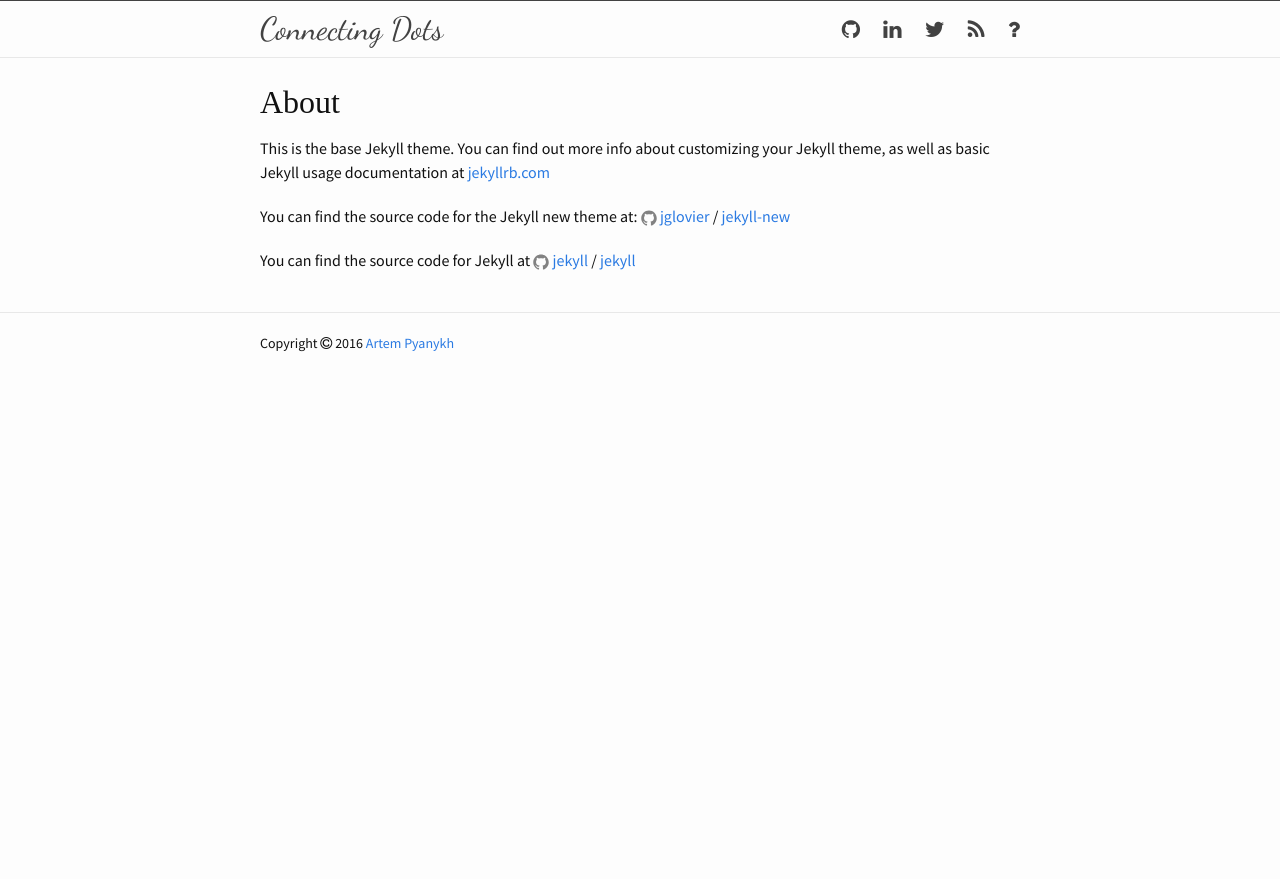
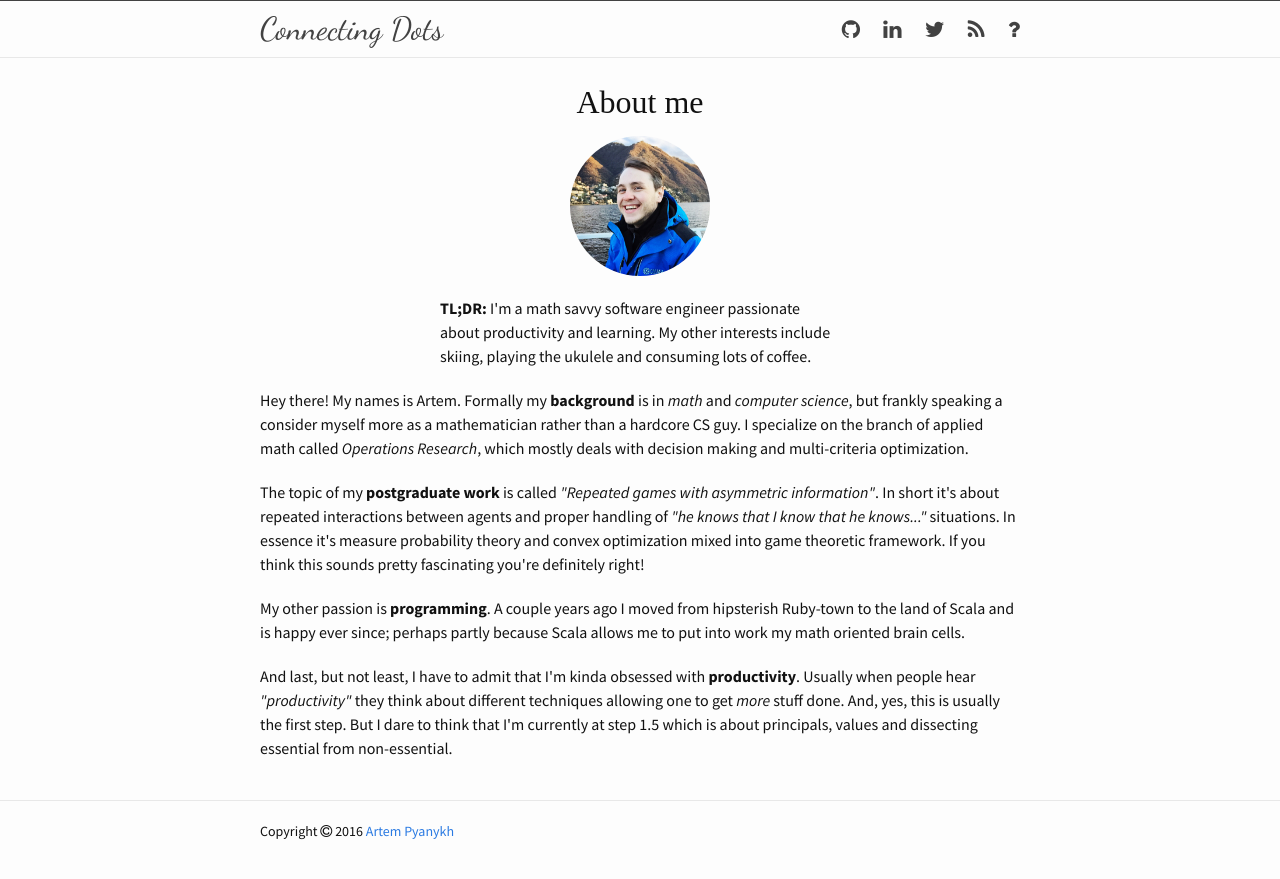
Before and after one commit to artempyanykh/blog, a Jekyll site: the page built from about.html, in a window 1280 px wide. Shown: the top 879 px of the page. Built offline with Jekyll 4.4.1, drawn with Linux system fonts in a browser that asks for light colours; nearby versions of some CDN libraries; some web fonts are replaced.

Commit message:
Add an 'about' page

```diff
--- a/_config.yml
+++ b/_config.yml
@@ -10,7 +10,7 @@ title: Connecting Dots
 email: artem.pyanykh@gmail.com
 description: > # this means to ignore newlines until "baseurl:"
   Math, programming, productivity -- these are the topics that interest me the most.
-  And that is what I may write about from time to time.
+  When I happen to find time I write something interesting on the subject.
 baseurl: "" # the subpath of your site, e.g. /blog
 url: "https://artempyanykh.github.io" # the base hostname & protocol for your site
 twitter_username: artem_pyanykh
--- a/_includes/header.html
+++ b/_includes/header.html
@@ -9,15 +9,15 @@
             <span class=" fa fa-github fa-lg"></span>
         </a>
 
-        <a class="page-link" href="https://ru.linkedin.com/in/{{ site.linkedin_username }}/en">
+        <a class="page-link hide-on-mobile" href="https://ru.linkedin.com/in/{{ site.linkedin_username }}/en">
             <span class="fa fa-linkedin fa-lg"></span>
         </a>
 
-        <a class="page-link" href="https://twitter.com/{{ site.twitter_username }}">
+        <a class="page-link hide-on-mobile" href="https://twitter.com/{{ site.twitter_username }}">
             <span class=" fa fa-twitter fa-lg"></span>
         </a>
 
-        <a class="page-link" href="{{ "/feed.xml" | prepend: site.baseurl }}">
+        <a class="page-link hide-on-mobile" href="{{ "/feed.xml" | prepend: site.baseurl }}">
             <span class="fa fa-rss fa-lg"></span>
         </a>
 
--- a/_includes/icon-github.html
+++ /dev/null
@@ -1 +0,0 @@
-<a href="https://github.com/{{ include.username }}"><span class="icon icon--github">{% include icon-github.svg %}</span><span class="username">{{ include.username }}</span></a>
--- a/_includes/icon-twitter.html
+++ /dev/null
@@ -1 +0,0 @@
-<a href="https://twitter.com/{{ include.username }}"><span class="icon icon--twitter">{% include icon-twitter.svg %}</span><span class="username">{{ include.username }}</span></a>
--- /dev/null
+++ b/_layouts/about.html
@@ -0,0 +1,14 @@
+---
+layout: default
+---
+<article class="about">
+
+  <header class="post-header">
+    <h1 class="post-title">{{ page.title }}</h1>
+  </header>
+
+  <div class="post-content">
+    {{ content }}
+  </div>
+
+</article>
--- a/_sass/_layout.scss
+++ b/_sass/_layout.scss
@@ -44,7 +44,7 @@
 
     // Remove navs on smaller screens
     @include media-query($on-palm) {
-        .page-link {
+        .hide-on-mobile {
             display: none;
         }
     }
@@ -135,3 +135,30 @@
         }
     }
 }
+
+/**
+* About
+*/
+
+.about {
+    .post-title {
+        text-align: center;
+    }
+}
+
+.about-photo {
+    height: 140px;
+    width: 140px;
+    border-radius: 50%;
+    overflow: hidden;
+    margin: auto;
+}
+
+.about-tldr {
+    width: $content-width / 2;
+    margin: $spacing-unit auto;
+}
+
+.about-extended {
+    margin-top: $spacing-unit;
+}
--- /dev/null
+++ b/about.html
@@ -0,0 +1,52 @@
+---
+title: About me
+layout: about
+permalink: /about/
+---
+
+<div class="about-photo">
+    <img src="{{ "/assets/images/me.png" | prepend: site.base_url }}">
+</div>
+
+<div class="about-tldr">
+    <strong>TL;DR:</strong> I'm a math savvy software engineer passionate about
+    productivity and learning. My other interests include skiing, playing the
+    ukulele and consuming lots of coffee.
+</div>
+
+<div class="about-extended">
+    <p>
+        Hey there! My names is Artem. Formally my <strong>background</strong> is
+        in <em>math</em> and <em>computer science</em>, but frankly speaking a
+        consider myself more as a mathematician rather than a hardcore CS guy. I
+        specialize on the branch of applied math called <em>Operations
+        Research</em>, which mostly deals with decision making and
+        multi-criteria optimization.
+    </p>
+
+    <p>
+        The topic of my <strong>postgraduate work</strong> is called
+        <em>"Repeated games with asymmetric information"</em>. In short it's
+        about repeated interactions between agents and proper handling of
+        <em>"he knows that I know that he knows..."</em> situations. In essence
+        it's measure probability theory and convex optimization mixed into game
+        theoretic framework. If you think this sounds pretty fascinating you're
+        definitely right!
+    </p>
+
+    <p>
+        My other passion is <strong>programming</strong>. A couple years ago I
+        moved from hipsterish Ruby-town to the land of Scala and is happy ever
+        since; perhaps partly because Scala allows me to put into work my math
+        oriented brain cells.
+    </p>
+
+    <p>
+        And last, but not least, I have to admit that I'm kinda obsessed with
+        <strong>productivity</strong>. Usually when people hear
+        <em>"productivity"</em> they think about different techniques allowing
+        one to get <em>more</em> stuff done. And, yes, this is usually the first
+        step. But I dare to think that I'm currently at step 1.5 which is about
+        principals, values and dissecting essential from non-essential.
+    </p>
+</div>
--- a/about.md
+++ /dev/null
@@ -1,15 +0,0 @@
----
-layout: page
-title: About
-permalink: /about/
----
-
-This is the base Jekyll theme. You can find out more info about customizing your Jekyll theme, as well as basic Jekyll usage documentation at [jekyllrb.com](http://jekyllrb.com/)
-
-You can find the source code for the Jekyll new theme at:
-{% include icon-github.html username="jglovier" %} /
-[jekyll-new](https://github.com/jglovier/jekyll-new)
-
-You can find the source code for Jekyll at
-{% include icon-github.html username="jekyll" %} /
-[jekyll](https://github.com/jekyll/jekyll)
```
Also changed, not shown: _includes/icon-github.svg (deleted), _includes/icon-twitter.svg (deleted), assets/images/me.png (added), 1 other file.
